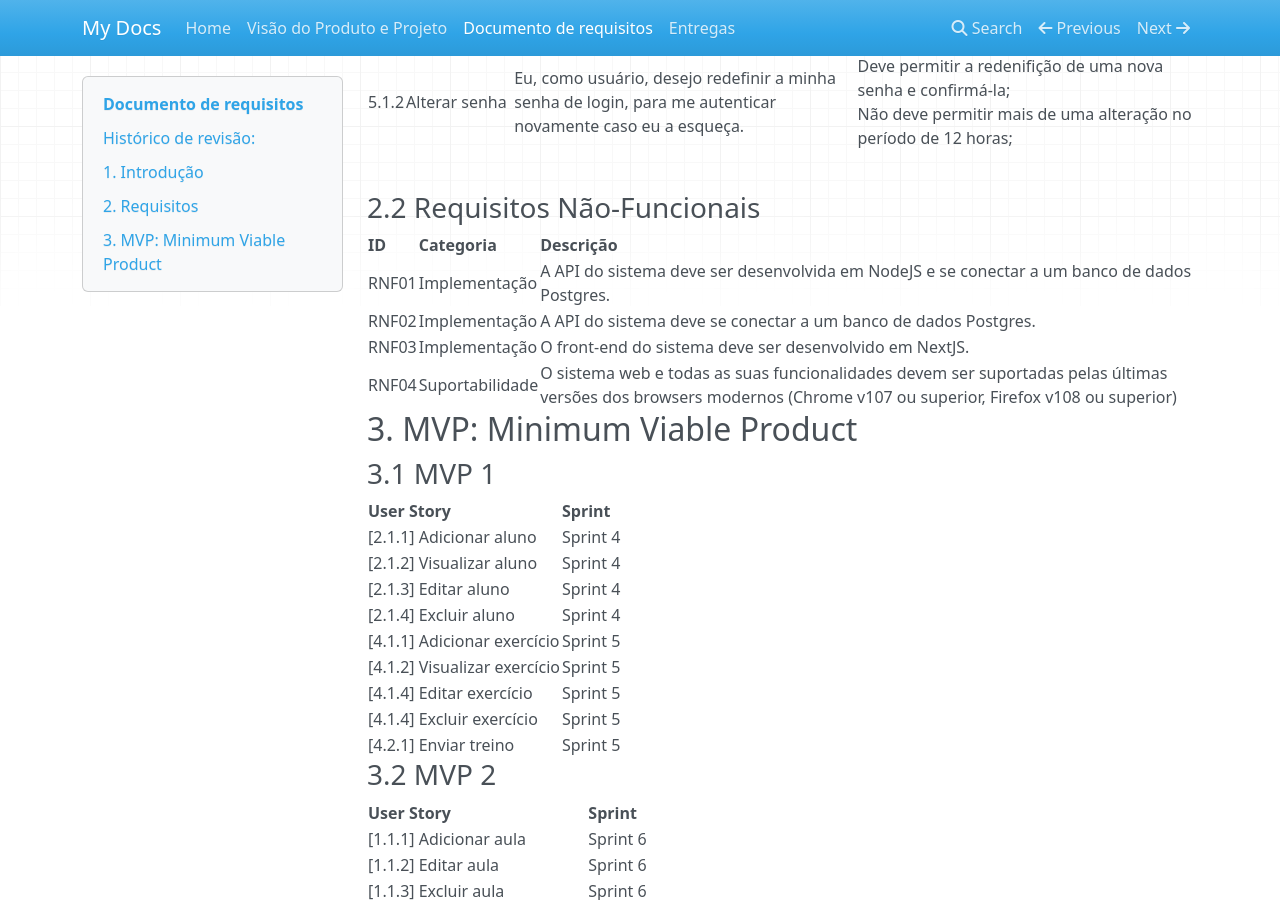
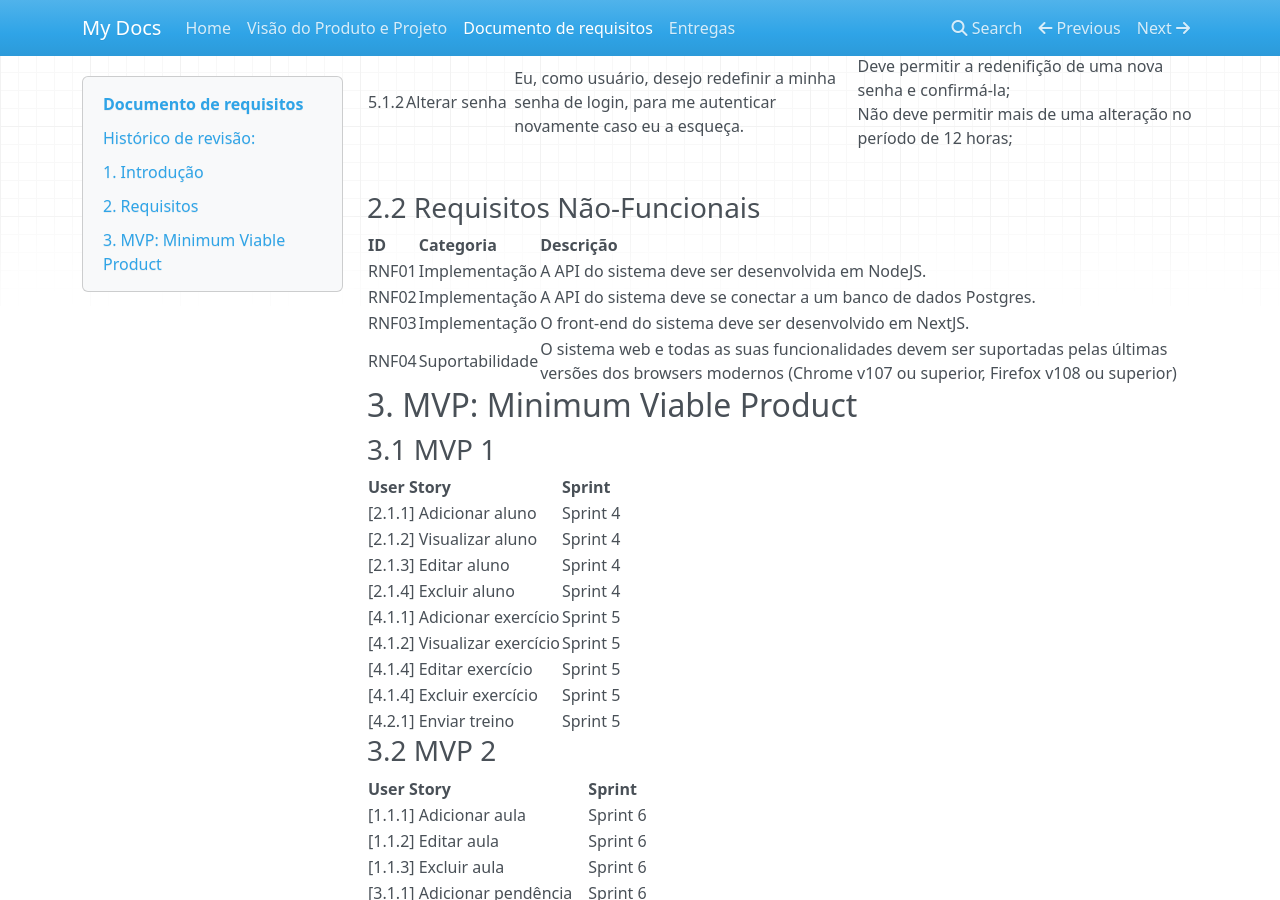
Before and after one commit to mdsreq-fga-unb/2022.2-Strix, an MkDocs documentation site: the page built from documentation/docs/documento_de_requisitos.md, in a window 1280 px wide and 900 px high, scrolled down 5642 px. Built offline with MkDocs 1.6.1, drawn with Linux system fonts in a browser that asks for light colours; nearby versions of some CDN libraries.

Commit message:
corrigindo erro de digitacao

```diff
--- a/documentation/docs/documento_de_requisitos.md
+++ b/documentation/docs/documento_de_requisitos.md
@@ -94,7 +94,7 @@ Os requisitos funcionais estão organizados hierarquicamente na estrutura de Ép
 
 | ID    | Categoria       | Descrição                                                                                                                                             |
 |-------|-----------------|-------------------------------------------------------------------------------------------------------------------------------------------------------|
-| RNF01 | Implementação   | A API do sistema deve ser desenvolvida em NodeJS e se conectar a um banco de dados Postgres.                                                          |
+| RNF01 | Implementação   | A API do sistema deve ser desenvolvida em NodeJS.                                                          |
 | RNF02 | Implementação   | A API do sistema deve se conectar a um banco de dados Postgres.                                                                                       |
 | RNF03 | Implementação   | O front-end do sistema deve ser desenvolvido em NextJS.
 | RNF04 | Suportabilidade | O sistema web e todas as suas funcionalidades devem ser suportadas pelas últimas versões dos browsers modernos (Chrome v107 ou superior, Firefox v108 ou superior) |
```
